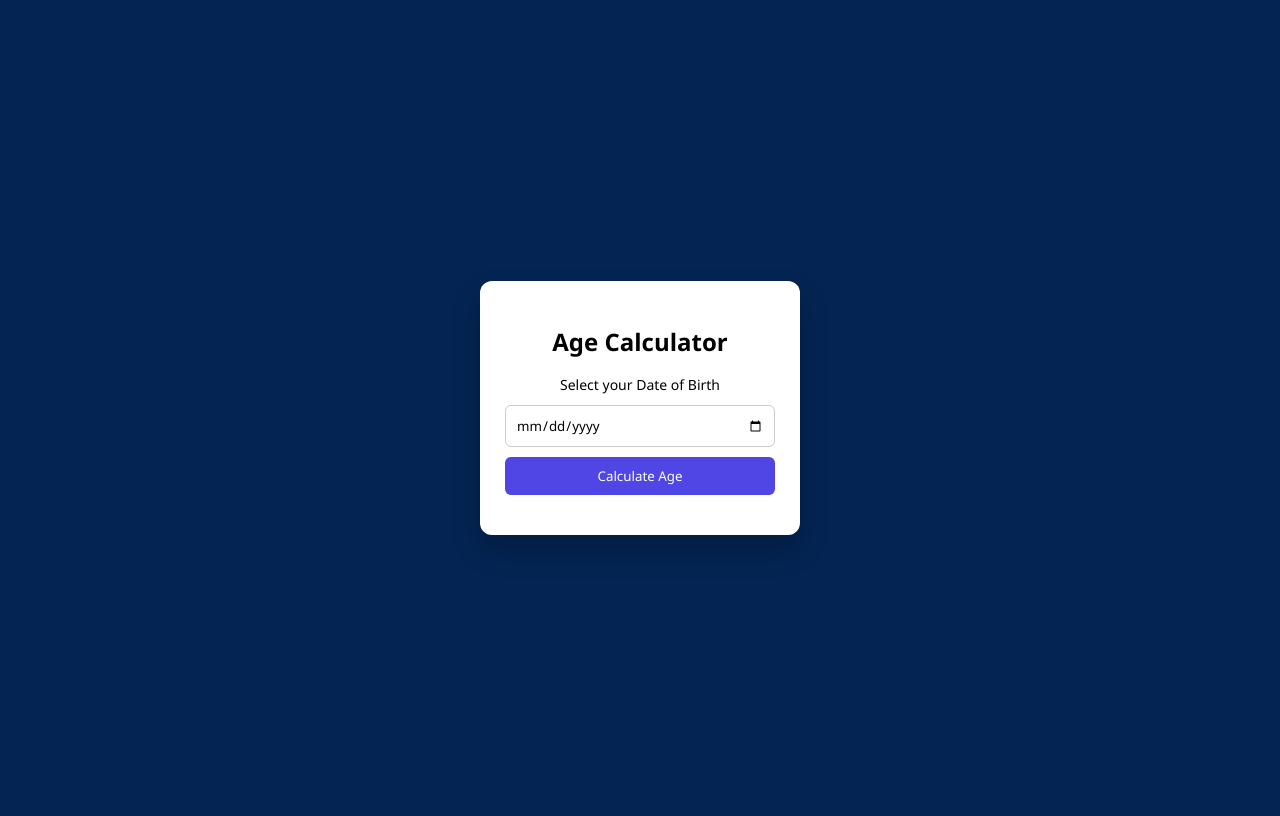
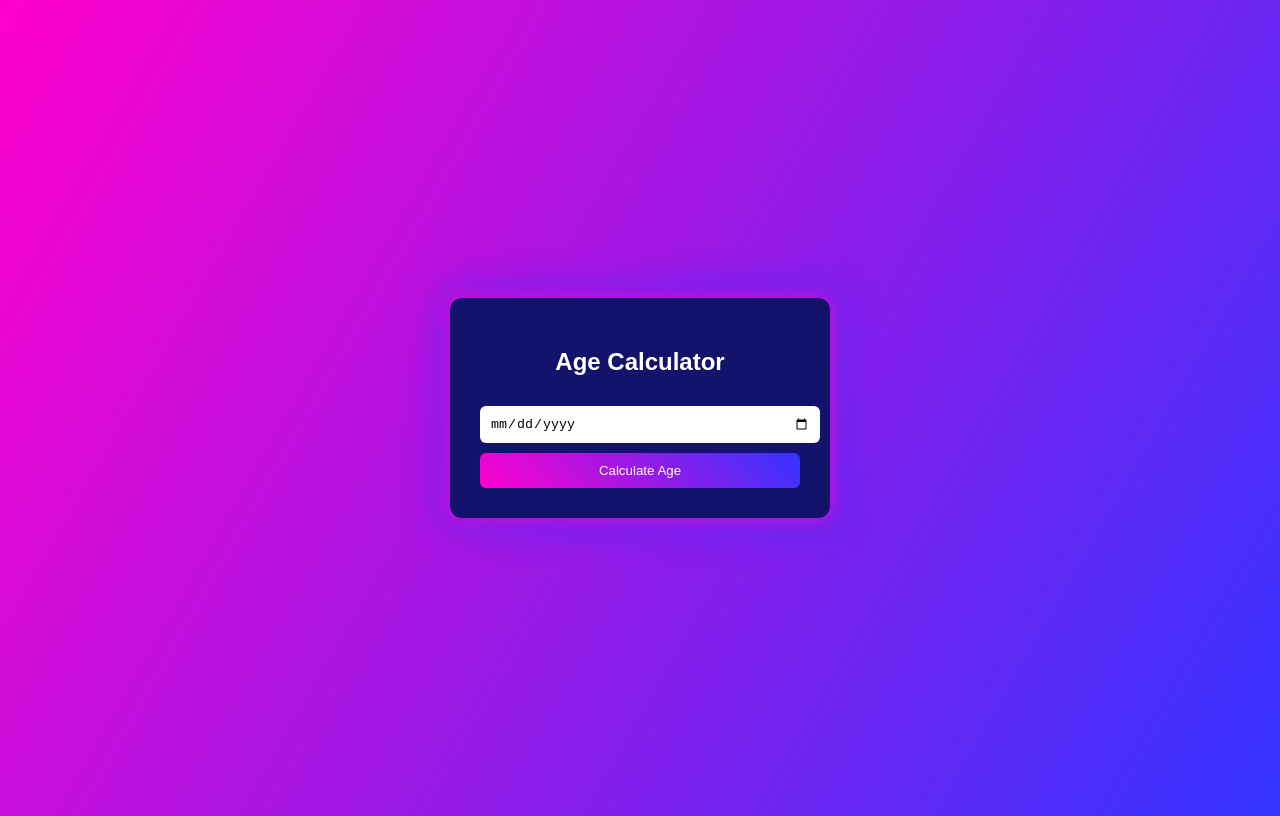
Before and after one commit to Ravi944-ux/Web-Projects-, a plain HTML site: page age calculator/index.html in a window 1280 px wide. Drawn offline with Linux system fonts and the light colour scheme.

Commit message:
updateing the files

```diff
--- a/age calculator/index.html
+++ b/age calculator/index.html
@@ -1,22 +1,18 @@
 <!DOCTYPE html>
 <html lang="en">
 <head>
-  <meta charset="UTF-8" />
-  <meta name="viewport" content="width=device-width, initial-scale=1.0"/>
+<meta charset="UTF-8">
+<meta name="viewport" content="width=device-width, initial-scale=1.0">
 <title>Age Calculator</title>
-  <link rel="stylesheet" href="style.css" />
+<link rel="stylesheet" href="style.css">
 </head>
 <body>
 
 <div class="calculator">
   <h2>Age Calculator</h2>
-
-    <label for="dob">Select your Date of Birth</label>
-    <input type="date" id="dob" />
-
+  <input type="date" id="dob">
   <button onclick="calculateAge()">Calculate Age</button>
-
-    <div class="result" id="result"></div>
+  <div id="result"></div>
 </div>
 
 <script src="app.js"></script>
--- a/age calculator/style.css
+++ b/age calculator/style.css
@@ -1,53 +1,36 @@
-* {
-  box-sizing: border-box;
-  font-family: "Segoe UI", sans-serif;
+body{
+  min-height:100vh;
+  background:linear-gradient(120deg,#ff00cc,#3333ff);
+  display:flex;
+  justify-content:center;
+  align-items:center;
+  font-family:sans-serif;
 }
 
-body {
-  min-height: 100vh;
-  background: #042453; /* DO NOT CHANGE */
-  display: flex;
-  justify-content: center;
-  align-items: center;
+.calculator{
+  background:#13136c;
+  color:white;
+  padding:30px;
+  border-radius:12px;
+  width:320px;
+  text-align:center;
+  box-shadow:0 0 20px #ff00cc,0 0 40px #3333ff;
 }
 
-.calculator {
-  background: #ffffff;
-  width: 320px;
-  padding: 25px;
-  border-radius: 12px;
-  text-align: center;
-  box-shadow: 0 15px 30px rgba(0,0,0,0.2);
+input{
+  width:100%;
+  padding:10px;
+  margin:10px 0;
+  border:none;
+  border-radius:6px;
 }
 
-h2 {
-  margin-bottom: 15px;
+button{
+  width:100%;
+  padding:10px;
+  border:none;
+  border-radius:6px;
+  background:linear-gradient(45deg,#ff00cc,#3333ff);
+  color:white;
+  cursor:pointer;
 }
-
-label {
-  font-size: 14px;
-}
-
-input {
-  width: 100%;
-  padding: 10px;
-  margin: 10px 0;
-  border-radius: 6px;
-  border: 1px solid #ccc;
-}
-
-button {
-  width: 100%;
-  padding: 10px;
-  border: none;
-  border-radius: 6px;
-  background: #4f46e5;
-  color: white;
-  cursor: pointer;
-}
-
-.result {
-  margin-top: 15px;
-  font-size: 14px;
-  font-weight: 600;
-}
```
Lines whose indentation alone changed are shown as unchanged.
